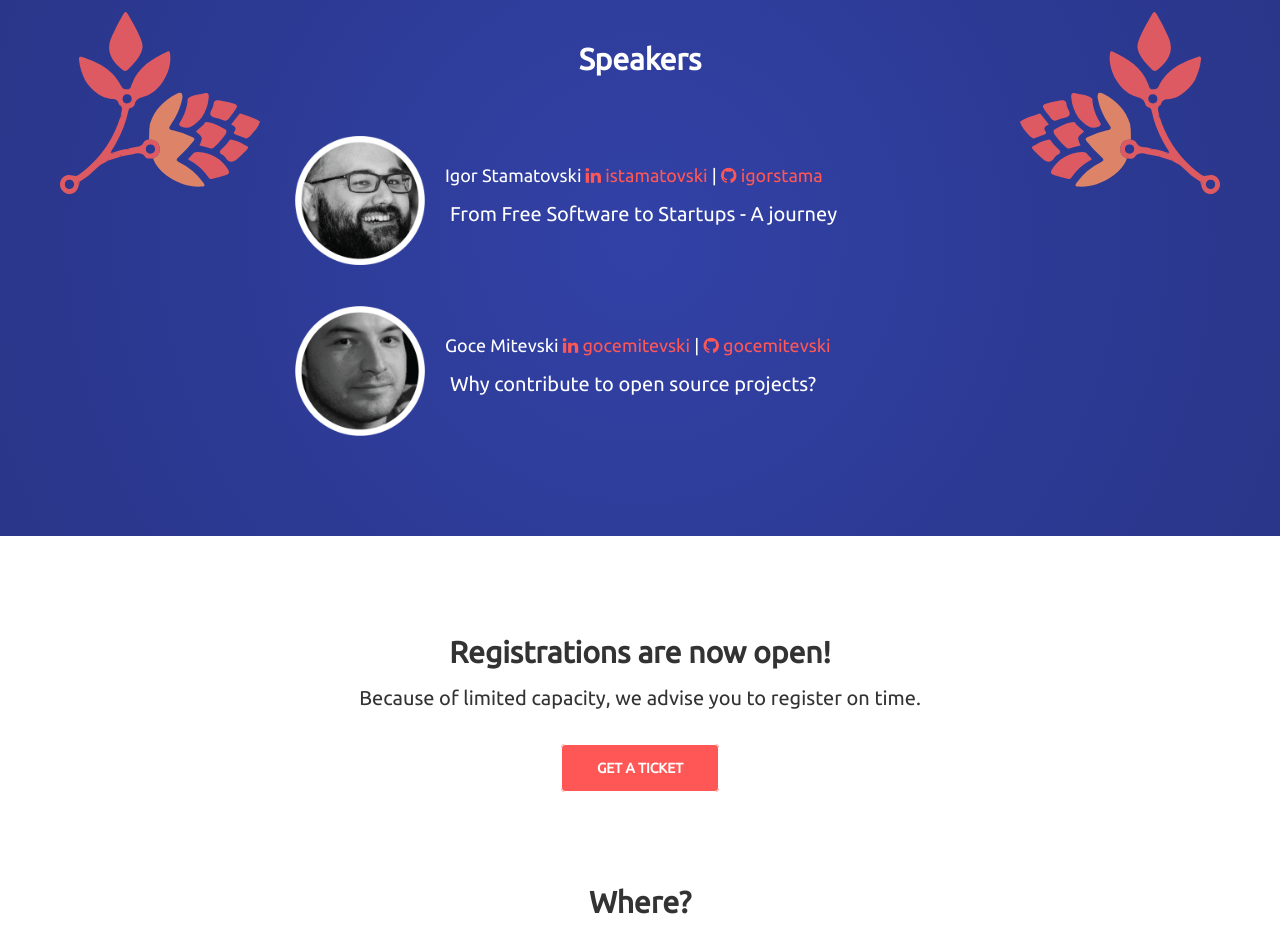
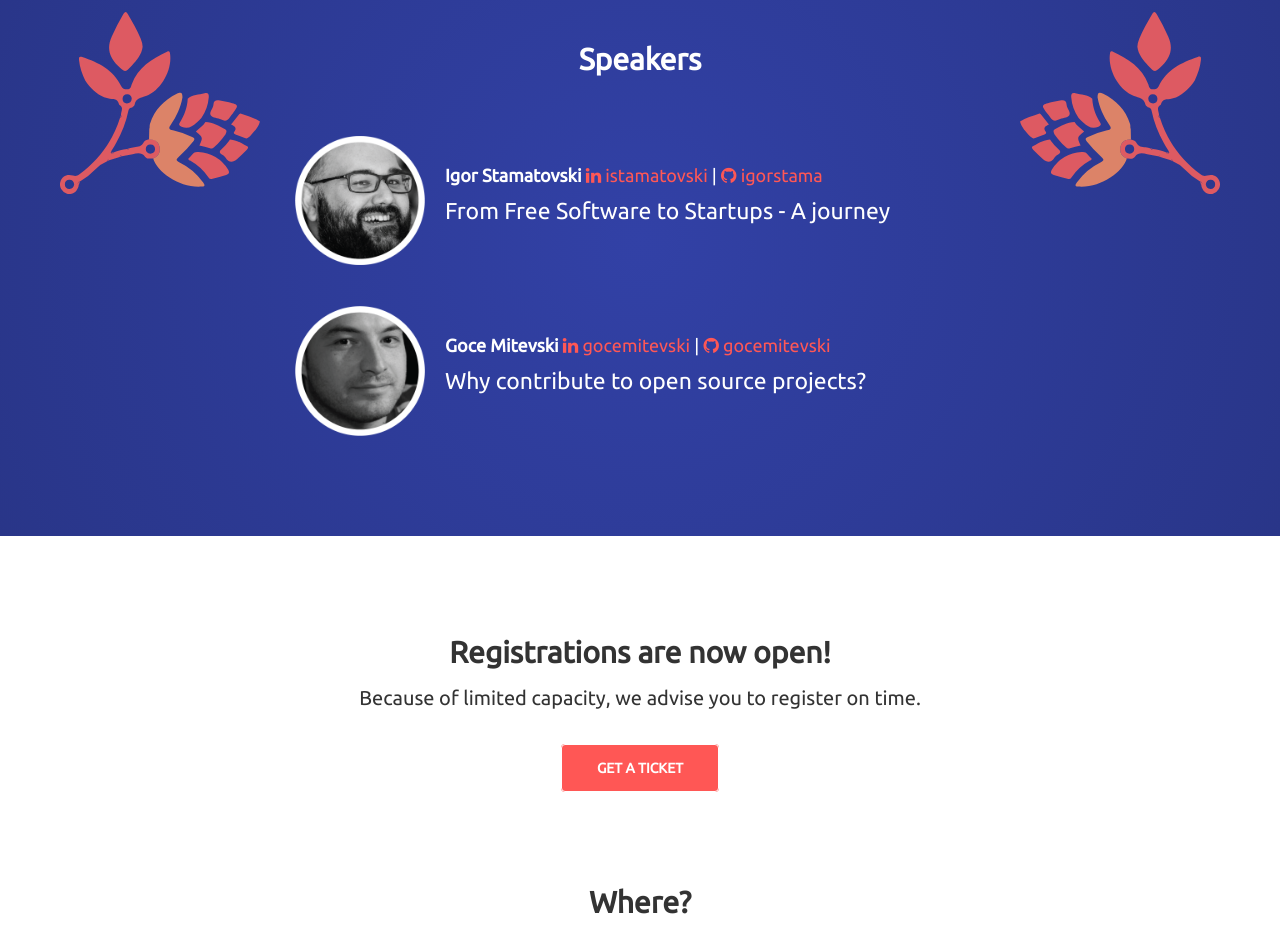
Before and after one commit to gsixdeploy/hacktoberfest, a plain HTML site: page index.html in a window 1280 px wide. Shown: the part 1637-2570 px from the top of the page. Drawn offline with nearby package versions, Linux system fonts and the light colour scheme; some packages are replaced by stand-ins of ours.

Commit message:
Speakers content change

```diff
--- a/css/style.css
+++ b/css/style.css
@@ -245,8 +245,10 @@ hr {
     padding-right: 20px;
 }
 
-.speaker p{
+#speakers .speaker p{
     display: inline-block;
+    padding: 0px;
+    font-size: 23px;
 }
 
 .speaker p span{
--- a/index.html
+++ b/index.html
@@ -157,14 +157,14 @@
             <div class="speaker_avatar">
               <img src="images/Hacktoberfest-SpeakersWeb-06.png" width="150px"/>
             </div>
-            <h4>Igor Stamatovski <a href="https://www.linkedin.com/in/istamatovski/"><i class="fa fa-linkedin"></i> istamatovski</a> | <a href="https://github.com/igorstama"><i class="fa fa-github"></i> igorstama</a></h4>
+            <h4><strong>Igor Stamatovski</strong> <a href="https://www.linkedin.com/in/istamatovski/"><i class="fa fa-linkedin"></i> istamatovski</a> | <a href="https://github.com/igorstama"><i class="fa fa-github"></i> igorstama</a></h4>
             <p>From Free Software to Startups - A journey</p>
           </div>
           <div class="speaker">
             <div class="speaker_avatar">
               <img src="images/Hacktoberfest-SpeakersWeb-07.png" width="150px"/>
             </div>
-            <h4>Goce Mitevski <a href="https://www.linkedin.com/in/gocemitevski/"><i class="fa fa-linkedin"></i> gocemitevski</a> | <a href="https://github.com/gocemitevski"><i class="fa fa-github"></i> gocemitevski</a></h4><br/>
+            <h4><strong>Goce Mitevski</strong> <a href="https://www.linkedin.com/in/gocemitevski/"><i class="fa fa-linkedin"></i> gocemitevski</a> | <a href="https://github.com/gocemitevski"><i class="fa fa-github"></i> gocemitevski</a></h4><br/>
             <p>Why contribute to open source projects?</p>
           </div>
         </div>
```
